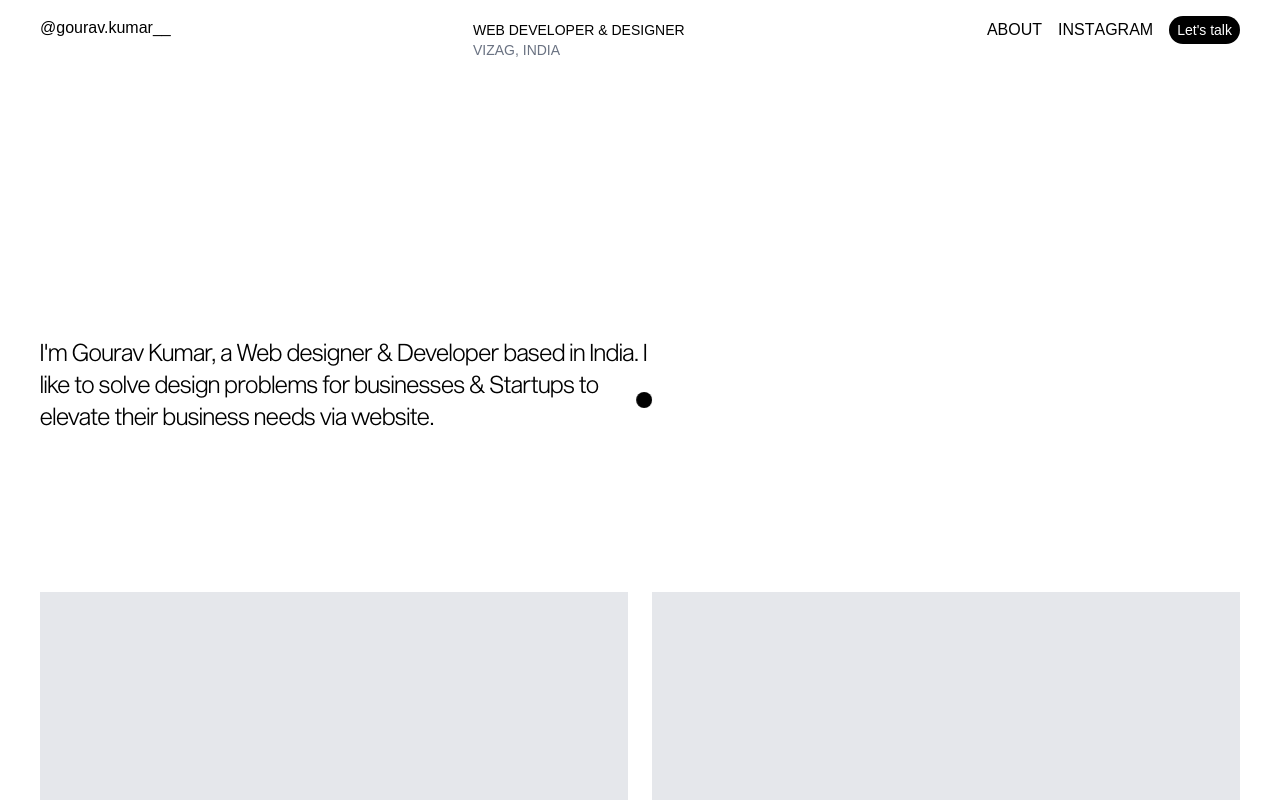
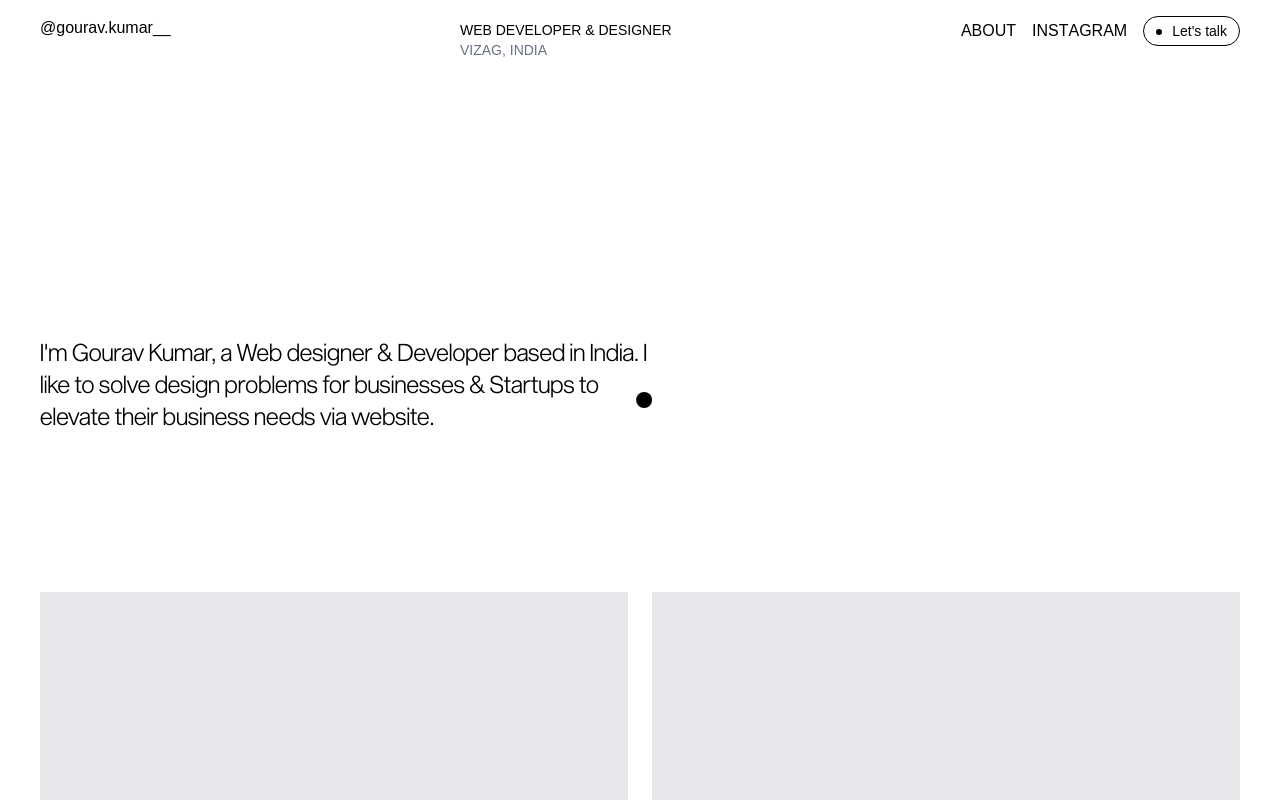
Before and after one commit to gvirus21/portfolio-v4, a Next.js app: page / in a window 1280 px wide. Shown: the top 800 px of the page. Built offline with nearby package versions, Linux system fonts and the light colour scheme.

Commit message:
feat: added animated pill button

```diff
--- a/src/components/Navbar.tsx
+++ b/src/components/Navbar.tsx
@@ -2,11 +2,11 @@
 
 import Link from "next/link";
 import FlipLink from "./ui/FlipLink";
-// import PillButton from "./ui/PillButton";
+import PillButton from "./ui/PillButton";
 
 const Navbar = () => {
   return (
-    <nav className="fixed top-0 z-50 w-full pt-4 pb-3 px-10 flex justify-between items-start bg-white">
+    <nav className="fixed top-0 z-50 w-full pt-4 pb-3 px-10 flex justify-between items-start">
       <div className="font-light">
         <Link href="/">@gourav.kumar__</Link>
       </div>
@@ -26,9 +26,8 @@ const Navbar = () => {
         </FlipLink>
         {/* <p>Playground</p> */}
         {/* <p>Blog</p> */}
-        <div className="bg-black px-2 py-1 text-sm rounded-full text-white">
-          Let&apos;s talk
-        </div>
+
+        <PillButton link="/about">Let&apos;s talk</PillButton>
       </div>
     </nav>
   );
--- a/src/components/ui/FlipLink.tsx
+++ b/src/components/ui/FlipLink.tsx
@@ -8,7 +8,7 @@ interface FlipLinkProps {
   className?: string;
 }
 
-const DURATION = 0.25;
+const DURATION = 0.4;
 const STAGGER = 0.025;
 
 const FlipLink: FC<FlipLinkProps> = ({ children, href, className }) => {
--- a/src/components/ui/PillButton.tsx
+++ b/src/components/ui/PillButton.tsx
@@ -1,23 +1,56 @@
+"use client";
+
+import { useState } from "react";
 import Link from "next/link";
 import { cn } from "@/lib/utils";
+import { TfiArrowTopRight } from "react-icons/tfi";
+import { motion } from "motion/react";
 
 interface PillButtonProps {
-  title: string;
+  children: string;
   link: string;
   className?: string;
 }
 
-const PillButton = ({ title, link, className }: PillButtonProps) => {
+const PillButton = ({ children, link, className }: PillButtonProps) => {
+  const [isHovered, setIsHovered] = useState(false);
+
   return (
-    <Link href={link}>
-      <div
-        className={cn(
-          "inline-block px-3 py-1 text-sm bg-black text-white rounded-full font-light hover:opacity-90 transition-opacity",
-          className
-        )}
+    <Link
+      className={cn(
+        "relative flex justify-center items-center px-5 py-1 text-sm text-black rounded-full font-light hover:opacity-90 transition-opacity overflow-clip border border-black",
+        className
+      )}
+      href={link}
+      onMouseEnter={() => setIsHovered(true)}
+      onMouseLeave={() => setIsHovered(false)}
+    >
+      <motion.div
+        animate={{
+          scale: isHovered ? 40 : 1,
+          backgroundColor: isHovered ? "black" : "black",
+        }}
+        transition={{ duration: 0.2, ease: "easeIn" }}
+        className="absolute top-[50%] -translate-y-0.5 left-3 h-[6px] w-[6px] rounded-full bg-black"
+      />
+      <motion.span
+        className="z-10"
+        animate={{
+          x: isHovered ? -8 : 8,
+          color: isHovered ? "white" : "black",
+        }}
       >
-        {title}
-      </div>
+        {children}
+      </motion.span>
+      <motion.div
+        className="absolute top-[30%]"
+        animate={{
+          x: isHovered ? 30 : 60,
+          color: isHovered ? "white" : "black",
+        }}
+      >
+        <TfiArrowTopRight />
+      </motion.div>
     </Link>
   );
 };
```
